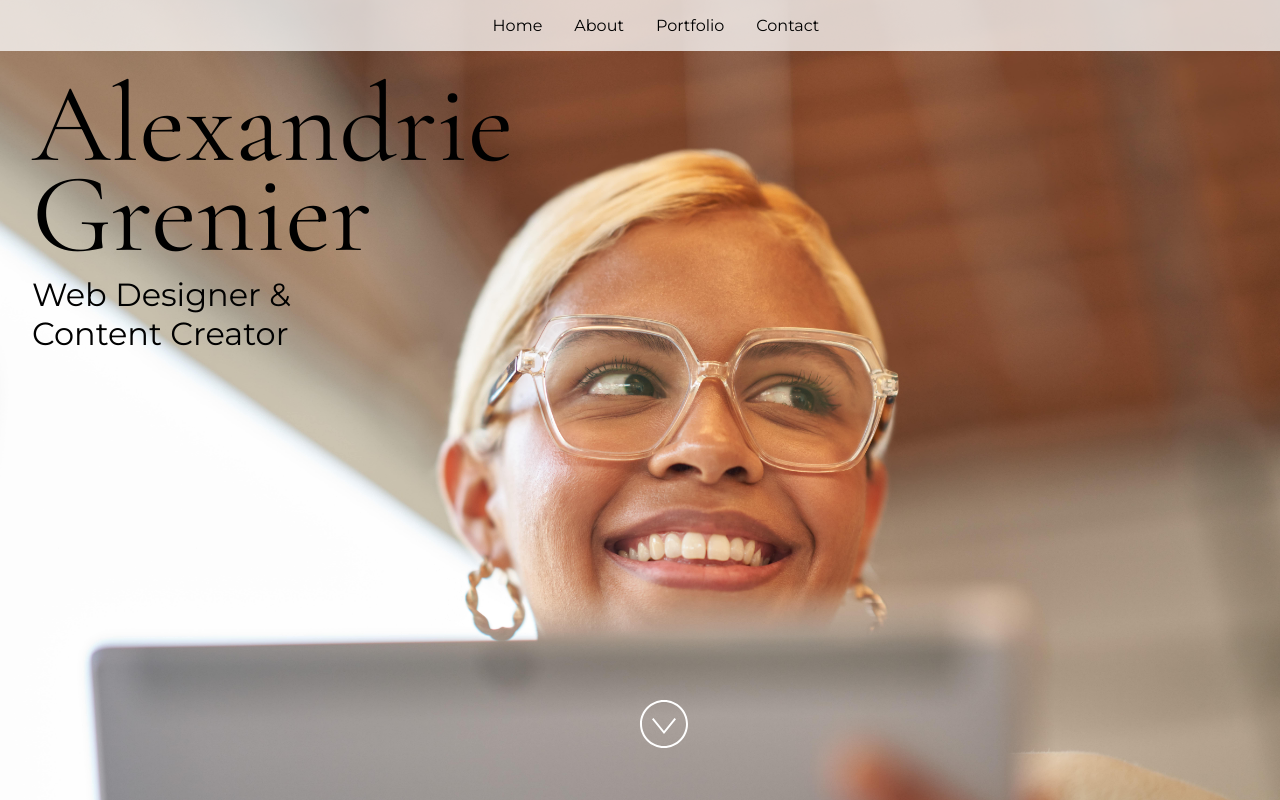
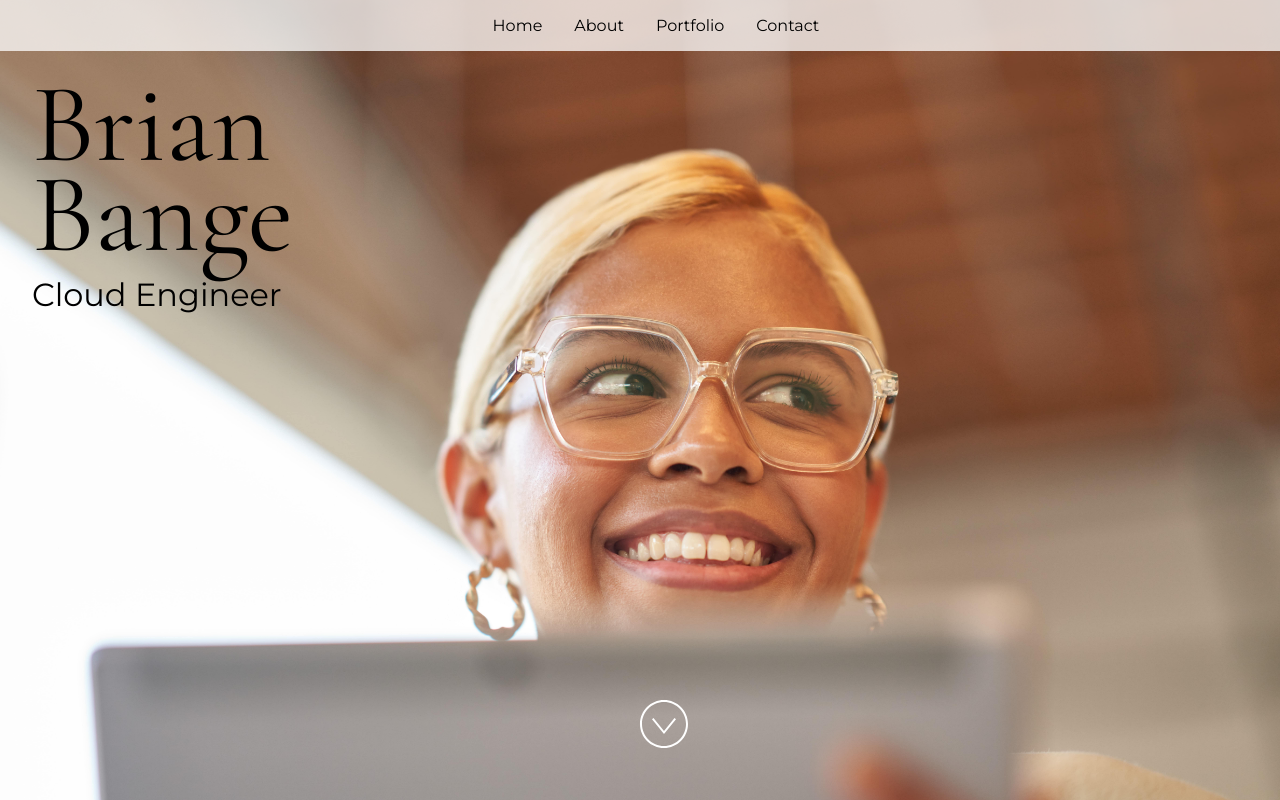
Before and after one commit to Krakken101/None, a React (Vite) app: page / in a window 1280 px wide. Built offline with nearby package versions, Linux system fonts and the light colour scheme.

Commit message:
Update App.jsx

```diff
--- a/src/App.jsx
+++ b/src/App.jsx
@@ -24,15 +24,15 @@ import "./styles.css";
  * If you don't have one of the social sites listed, leave it as an empty string.
  */
 const siteProps = {
-  name: "Alexandrie Grenier",
-  title: "Web Designer & Content Creator",
-  email: "alex@example.com",
-  gitHub: "microsoft",
-  instagram: "microsoft",
-  linkedIn: "satyanadella",
+  name: "Brian Bange",
+  title: "Cloud Engineer",
+  email: "",
+  gitHub: "https://github.com/Krakken101",
+  instagram: "",
+  linkedIn: "https://www.linkedin.com/in/brian-bange-34a725241/",
   medium: "",
-  twitter: "microsoft",
-  youTube: "Code",
+  twitter: "",
+  youTube: "",
 };
 
 const primaryColor = "#4E567E";
```
